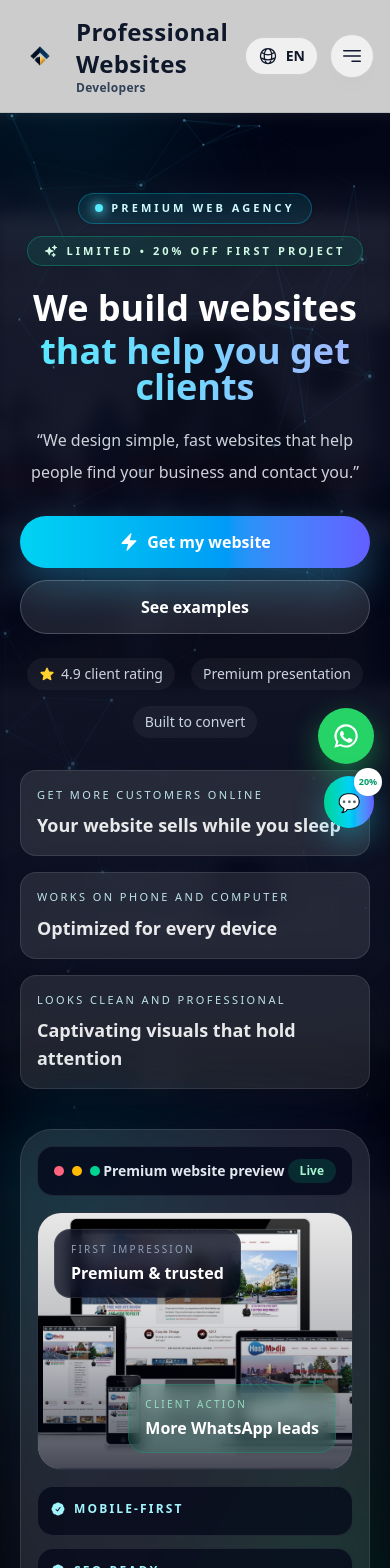
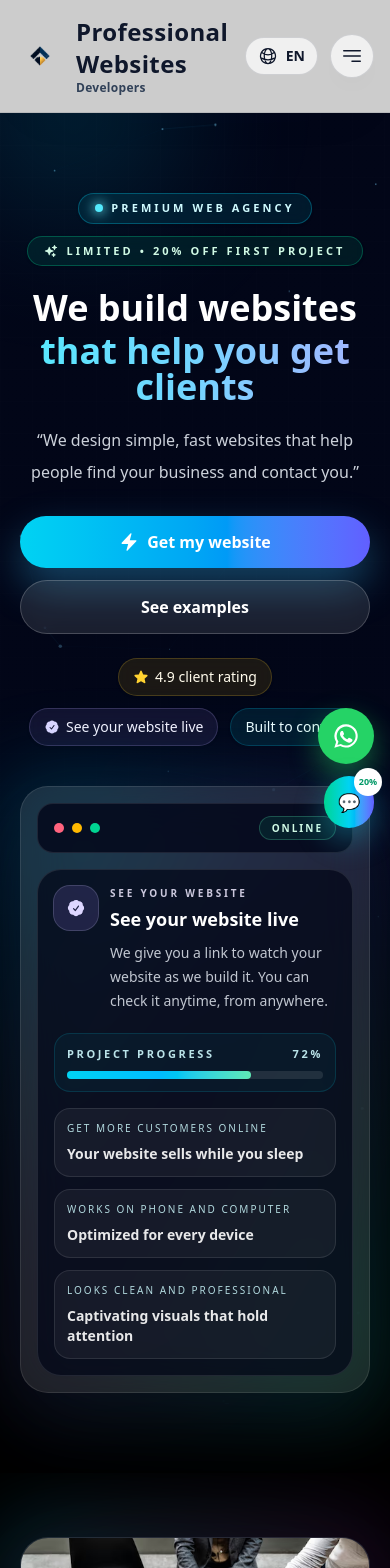
Before and after one commit to Ese-Fapo/my-website, a Next.js app: page / in a window 390 px wide. Shown: the top 1568 px of the page. Built offline with nearby package versions, Linux system fonts and the light colour scheme.

Commit message:
Veja seu site ao vivo online First impression
Premium & trusted

Client action

More WhatsApp leads

Mobile-first
SEO-ready
Fast loading

```diff
--- a/components/Home/Hero/Hero.tsx
+++ b/components/Home/Hero/Hero.tsx
@@ -9,8 +9,6 @@ import {
 } from "@heroicons/react/24/solid";
 import { useLanguage } from "@/lib/i18n";
 import WebBackground from "./WebBackground";
-
-const premiumPills = ["Mobile-first", "SEO-ready", "Fast loading"];
 
 const Hero = () => {
   const { t } = useLanguage();
@@ -26,14 +24,11 @@ const Hero = () => {
         <div className="absolute inset-0 bg-[radial-gradient(circle_at_bottom_right,rgba(99,102,241,0.24),transparent_0,transparent_38%)]" />
         <div className="absolute left-[-10%] top-[-8%] h-56 w-56 rounded-full bg-cyan-400/18 blur-3xl" />
         <div className="absolute bottom-[-10%] right-[-5%] h-72 w-72 rounded-full bg-indigo-500/18 blur-3xl" />
-        <div
-          className="absolute inset-0 scale-105 bg-cover bg-center opacity-15 blur-sm"
-          style={{ backgroundImage: "url('/images.web/diffrent-screen.jpg')" }}
-        />
+        <div className="absolute inset-0 bg-[linear-gradient(rgba(255,255,255,0.05)_1px,transparent_1px),linear-gradient(90deg,rgba(255,255,255,0.05)_1px,transparent_1px)] bg-size-[32px_32px] opacity-20" />
         <div className="absolute inset-0 bg-linear-to-b from-slate-950/30 via-slate-950/72 to-black" />
       </div>
 
-      <div className="relative mx-auto grid min-h-[82vh] max-w-7xl items-center gap-10 px-5 py-20 sm:px-8 lg:grid-cols-[1.08fr_0.92fr] lg:px-10 lg:py-28">
+      <div className="relative mx-auto grid min-h-[82vh] max-w-7xl items-center gap-10 px-5 py-20 sm:px-8 lg:grid-cols-[1.05fr_0.95fr] lg:px-10 lg:py-28 xl:gap-14">
         <div className="text-center lg:text-left">
           <div className="flex flex-wrap items-center justify-center gap-3 lg:justify-start">
             <p className="inline-flex items-center gap-2 rounded-full border border-cyan-400/30 bg-cyan-400/10 px-4 py-1.5 text-[11px] font-semibold uppercase tracking-[0.28em] text-cyan-100 shadow-sm backdrop-blur sm:text-xs">
@@ -74,86 +69,78 @@ const Hero = () => {
             </Link>
           </div>
 
-          <div className="mt-6 flex flex-wrap items-center justify-center gap-4 text-sm text-slate-300 lg:justify-start">
-            <span className="inline-flex items-center gap-1.5 rounded-full bg-white/5 px-3 py-1.5 backdrop-blur">
+          <div className="mt-6 flex flex-wrap items-center justify-center gap-3 text-sm text-slate-300 lg:justify-start">
+            <span className="inline-flex items-center gap-1.5 rounded-full border border-amber-300/20 bg-amber-400/10 px-3.5 py-2 text-amber-50 shadow-sm backdrop-blur">
               <StarIcon className="h-4 w-4 text-amber-300" /> 4.9 client rating
             </span>
-            <span className="rounded-full bg-white/5 px-3 py-1.5 backdrop-blur">
-              Premium presentation
+            <span className="inline-flex items-center gap-1.5 rounded-full border border-violet-300/20 bg-violet-400/10 px-3.5 py-2 text-violet-50 shadow-sm backdrop-blur">
+              <CheckBadgeIcon className="h-4 w-4 text-violet-200" /> {t.hero.livePreviewTitle}
             </span>
-            <span className="rounded-full bg-white/5 px-3 py-1.5 backdrop-blur">
+            <span className="rounded-full border border-cyan-400/20 bg-cyan-400/10 px-3.5 py-2 text-cyan-50 shadow-sm backdrop-blur">
               Built to convert
             </span>
-          </div>
-
-          <div className="mt-8 grid w-full max-w-4xl grid-cols-1 gap-4 text-left sm:grid-cols-2 xl:grid-cols-3">
-            {t.hero.cards.map((card) => (
-              <div
-                key={card.label}
-                className="rounded-2xl border border-white/10 bg-white/10 p-4 shadow-[0_16px_40px_rgba(15,23,42,0.25)] backdrop-blur-md transition hover:-translate-y-1 hover:border-cyan-300/35"
-              >
-                <p className="text-[11px] uppercase tracking-[0.22em] text-cyan-100/90">
-                  {card.label}
-                </p>
-                <p className="mt-2 text-lg font-semibold text-white/90">
-                  {card.value}
-                </p>
-              </div>
-            ))}
           </div>
         </div>
 
         <div className="relative mx-auto w-full max-w-xl lg:max-w-none">
           <div className="absolute -inset-4 rounded-4xl bg-linear-to-br from-cyan-400/20 via-indigo-500/10 to-emerald-400/20 blur-2xl" />
-          <div className="relative overflow-hidden rounded-4xl border border-white/10 bg-white/10 p-4 shadow-[0_30px_80px_rgba(15,23,42,0.45)] backdrop-blur-xl">
-            <div className="flex items-center justify-between rounded-2xl border border-white/10 bg-slate-950/75 px-4 py-3 text-sm text-slate-200">
+
+          <div className="relative overflow-hidden rounded-[28px] border border-white/10 bg-white/10 p-4 shadow-[0_30px_80px_rgba(15,23,42,0.42)] backdrop-blur-xl sm:p-5">
+            <div className="flex items-center justify-between rounded-2xl border border-white/10 bg-slate-950/80 px-4 py-3 text-sm text-slate-200">
               <div className="flex items-center gap-2">
                 <span className="h-2.5 w-2.5 rounded-full bg-rose-400" />
                 <span className="h-2.5 w-2.5 rounded-full bg-amber-400" />
                 <span className="h-2.5 w-2.5 rounded-full bg-emerald-400" />
               </div>
-              <span className="font-semibold">Premium website preview</span>
-              <span className="rounded-full bg-emerald-400/15 px-3 py-1 text-xs font-bold text-emerald-200">
-                Live
+              <span className="hidden font-semibold sm:inline">{t.hero.livePreviewTitle}</span>
+              <span className="rounded-full border border-emerald-300/25 bg-emerald-400/10 px-3 py-1 text-[10px] font-bold uppercase tracking-[0.2em] text-emerald-100">
+                {t.hero.livePreviewStatus}
               </span>
             </div>
 
-            <div className="relative mt-4 overflow-hidden rounded-3xl border border-white/10 bg-slate-900/80">
-              <div
-                className="h-64 bg-cover bg-center sm:h-72"
-                style={{ backgroundImage: "url('/images.web/diffrent-screen.jpg')" }}
-              />
-              <div className="absolute inset-0 bg-linear-to-t from-slate-950/70 via-slate-950/20 to-transparent" />
-
-              <div className="absolute left-4 top-4 rounded-2xl border border-white/10 bg-slate-950/75 px-4 py-3 backdrop-blur">
-                <p className="text-[10px] uppercase tracking-[0.22em] text-slate-400">
-                  First impression
-                </p>
-                <p className="mt-1 text-base font-bold text-white">Premium & trusted</p>
+            <div className="mt-4 rounded-3xl border border-white/10 bg-slate-950/70 p-4 sm:p-5">
+              <div className="flex items-start gap-3">
+                <span className="inline-flex h-11 w-11 shrink-0 items-center justify-center rounded-2xl bg-violet-400/15 text-violet-200 ring-1 ring-violet-300/30">
+                  <CheckBadgeIcon className="h-5 w-5" />
+                </span>
+                <div>
+                  <p className="text-[10px] font-semibold uppercase tracking-[0.28em] text-violet-100/85">
+                    {t.hero.livePreviewTag}
+                  </p>
+                  <h3 className="mt-1 text-lg font-bold text-white sm:text-xl">
+                    {t.hero.livePreviewTitle}
+                  </h3>
+                  <p className="mt-2 text-sm leading-6 text-slate-200/85">
+                    {t.hero.livePreviewDescription}
+                  </p>
+                </div>
               </div>
 
-              <div className="absolute bottom-4 right-4 rounded-2xl border border-emerald-400/20 bg-emerald-500/12 px-4 py-3 backdrop-blur">
-                <p className="text-[10px] uppercase tracking-[0.22em] text-emerald-200/80">
-                  Client action
-                </p>
-                <p className="mt-1 text-base font-bold text-white">More WhatsApp leads</p>
+              <div className="mt-5 rounded-2xl border border-cyan-400/15 bg-cyan-400/5 p-3">
+                <div className="flex items-center justify-between text-[11px] font-semibold uppercase tracking-[0.24em] text-cyan-100/90">
+                  <span>Project progress</span>
+                  <span>72%</span>
+                </div>
+                <div className="mt-2 h-2 rounded-full bg-white/10">
+                  <div className="h-2 w-[72%] rounded-full bg-linear-to-r from-cyan-400 via-sky-400 to-emerald-300" />
+                </div>
               </div>
-            </div>
 
-            <div className="mt-4 grid gap-3 sm:grid-cols-3">
-              {premiumPills.map((item) => (
-                <div
-                  key={item}
-                  className="rounded-2xl border border-white/10 bg-slate-950/70 p-3"
-                >
-                  <div className="inline-flex items-center gap-2 text-cyan-200">
-                    <CheckBadgeIcon className="h-4 w-4" />
-                    <span className="text-xs font-semibold uppercase tracking-[0.18em]">
-                      {item}
-                    </span>
+              <div className="mt-4 grid gap-3 sm:grid-cols-3">
+                {t.hero.cards.map((card) => (
+                  <div
+                    key={card.label}
+                    className="rounded-2xl border border-white/10 bg-white/5 p-3"
+                  >
+                    <p className="text-[10px] uppercase tracking-[0.2em] text-cyan-100/85">
+                      {card.label}
+                    </p>
+                    <p className="mt-2 text-sm font-semibold text-white/90">
+                      {card.value}
+                    </p>
                   </div>
-                </div>
-              ))}
+                ))}
+              </div>
             </div>
           </div>
         </div>
--- a/components/Home/Hero/WebBackground.tsx
+++ b/components/Home/Hero/WebBackground.tsx
@@ -9,11 +9,16 @@ interface Particle {
   r: number;
 }
 
-const NODE_COUNT = 90;
-const MAX_DIST = 160;
-const LINE_ALPHA = 0.28;
-const DOT_ALPHA = 0.75;
-const SPEED = 0.45;
+const MAX_DIST = 140;
+const LINE_ALPHA = 0.22;
+const DOT_ALPHA = 0.7;
+const SPEED = 0.35;
+
+const getNodeCount = (width: number) => {
+  if (width < 640) return 22;
+  if (width < 1024) return 36;
+  return 52;
+};
 
 export default function WebBackground() {
   const canvasRef = useRef<HTMLCanvasElement>(null);
@@ -24,37 +29,45 @@ export default function WebBackground() {
     const ctx = canvas.getContext("2d");
     if (!ctx) return;
 
-    let rafId: number;
+    const reducedMotion = window.matchMedia("(prefers-reduced-motion: reduce)").matches;
+    let rafId = 0;
     let particles: Particle[] = [];
 
     const init = () => {
       const { width, height } = canvas.getBoundingClientRect();
-      canvas.width = width;
-      canvas.height = height;
+      const ratio = Math.min(window.devicePixelRatio || 1, 1.5);
 
-      particles = Array.from({ length: NODE_COUNT }, () => ({
+      canvas.width = Math.max(1, Math.floor(width * ratio));
+      canvas.height = Math.max(1, Math.floor(height * ratio));
+      ctx.setTransform(ratio, 0, 0, ratio, 0, 0);
+
+      particles = Array.from({ length: getNodeCount(width) }, () => ({
         x: Math.random() * width,
         y: Math.random() * height,
         vx: (Math.random() - 0.5) * SPEED * 2,
         vy: (Math.random() - 0.5) * SPEED * 2,
-        r: Math.random() * 1.4 + 0.6,
+        r: Math.random() * 1.2 + 0.6,
       }));
     };
 
     const draw = () => {
-      const w = canvas.width;
-      const h = canvas.height;
+      const w = canvas.clientWidth;
+      const h = canvas.clientHeight;
       ctx.clearRect(0, 0, w, h);
 
-      // move particles
       for (const p of particles) {
         p.x += p.vx;
         p.y += p.vy;
-        if (p.x <= 0 || p.x >= w) { p.vx *= -1; p.x = Math.max(0, Math.min(w, p.x)); }
-        if (p.y <= 0 || p.y >= h) { p.vy *= -1; p.y = Math.max(0, Math.min(h, p.y)); }
+        if (p.x <= 0 || p.x >= w) {
+          p.vx *= -1;
+          p.x = Math.max(0, Math.min(w, p.x));
+        }
+        if (p.y <= 0 || p.y >= h) {
+          p.vy *= -1;
+          p.y = Math.max(0, Math.min(h, p.y));
+        }
       }
 
-      // draw connecting lines
       for (let i = 0; i < particles.length; i++) {
         for (let j = i + 1; j < particles.length; j++) {
           const dx = particles[i].x - particles[j].x;
@@ -72,39 +85,41 @@ export default function WebBackground() {
         }
       }
 
-      // draw nodes
       for (const p of particles) {
         ctx.beginPath();
         ctx.arc(p.x, p.y, p.r, 0, Math.PI * 2);
         ctx.fillStyle = `rgba(125,211,252,${DOT_ALPHA})`;
         ctx.fill();
-
-        // subtle glow ring on larger nodes
-        if (p.r > 1.5) {
-          ctx.beginPath();
-          ctx.arc(p.x, p.y, p.r + 2.5, 0, Math.PI * 2);
-          ctx.strokeStyle = "rgba(56,189,248,0.18)";
-          ctx.lineWidth = 1;
-          ctx.stroke();
-        }
       }
 
-      rafId = requestAnimationFrame(draw);
+      if (!reducedMotion && !document.hidden) {
+        rafId = requestAnimationFrame(draw);
+      }
     };
-
-    init();
-    draw();
 
     const onResize = () => {
       cancelAnimationFrame(rafId);
       init();
       draw();
     };
+
+    const onVisibilityChange = () => {
+      cancelAnimationFrame(rafId);
+      if (!document.hidden) {
+        draw();
+      }
+    };
+
+    init();
+    draw();
+
     window.addEventListener("resize", onResize);
+    document.addEventListener("visibilitychange", onVisibilityChange);
 
     return () => {
       cancelAnimationFrame(rafId);
       window.removeEventListener("resize", onResize);
+      document.removeEventListener("visibilitychange", onVisibilityChange);
     };
   }, []);
 
--- a/lib/i18n.tsx
+++ b/lib/i18n.tsx
@@ -34,6 +34,10 @@ type TranslationSchema = {
     description: string
     primaryCta: string
     secondaryCta: string
+    livePreviewTag: string
+    livePreviewTitle: string
+    livePreviewDescription: string
+    livePreviewStatus: string
     cards: Array<{ label: string; value: string }>
   }
   about: {
@@ -194,6 +198,10 @@ const translations: Record<Locale, TranslationSchema> = {
         "Fazemos sites simples e rápidos para as pessoas encontrarem seu negócio e falarem com você.",
       primaryCta: "Quero meu site",
       secondaryCta: "Ver exemplos",
+      livePreviewTag: "veja seu site",
+      livePreviewTitle: "Veja seu site ao vivo",
+      livePreviewDescription: "Nós enviamos um link para você acompanhar seu site enquanto ele está sendo feito. Você pode ver a qualquer hora, de qualquer lugar.",
+      livePreviewStatus: "online",
       cards: [
         { label: "Mais clientes online", value: "Seu site trabalha por você" },
         { label: "Funciona no celular e computador", value: "Fácil de usar em qualquer tela" },
@@ -486,6 +494,10 @@ const translations: Record<Locale, TranslationSchema> = {
       "“We design simple, fast websites that help people find your business and contact you.”",
       primaryCta: "Get my website",
       secondaryCta: "See examples",
+      livePreviewTag: "see your website",
+      livePreviewTitle: "See your website live",
+      livePreviewDescription: "We give you a link to watch your website as we build it. You can check it anytime, from anywhere.",
+      livePreviewStatus: "online",
       cards: [
         { label: "Get more customers online", value: "Your website sells while you sleep" },
         { label: "Works on phone and computer", value: "Optimized for every device" },
@@ -777,6 +789,10 @@ const translations: Record<Locale, TranslationSchema> = {
         "Hacemos sitios simples y rápidos para que la gente encuentre tu negocio y te escriba.",
       primaryCta: "Quiero mi sitio",
       secondaryCta: "Ver ejemplos",
+      livePreviewTag: "mira tu sitio",
+      livePreviewTitle: "Mira tu sitio en vivo",
+      livePreviewDescription: "Te damos un enlace para ver tu sitio mientras lo estamos creando. Puedes revisarlo en cualquier momento y desde cualquier lugar.",
+      livePreviewStatus: "online",
       cards: [
         { label: "Más clientes en internet", value: "Tu sitio trabaja por ti" },
         { label: "Funciona en celular y computadora", value: "Se ve bien en cualquier pantalla" },
```
Also changed, not shown: components/Home/Home.tsx (+29 -10 lines).
